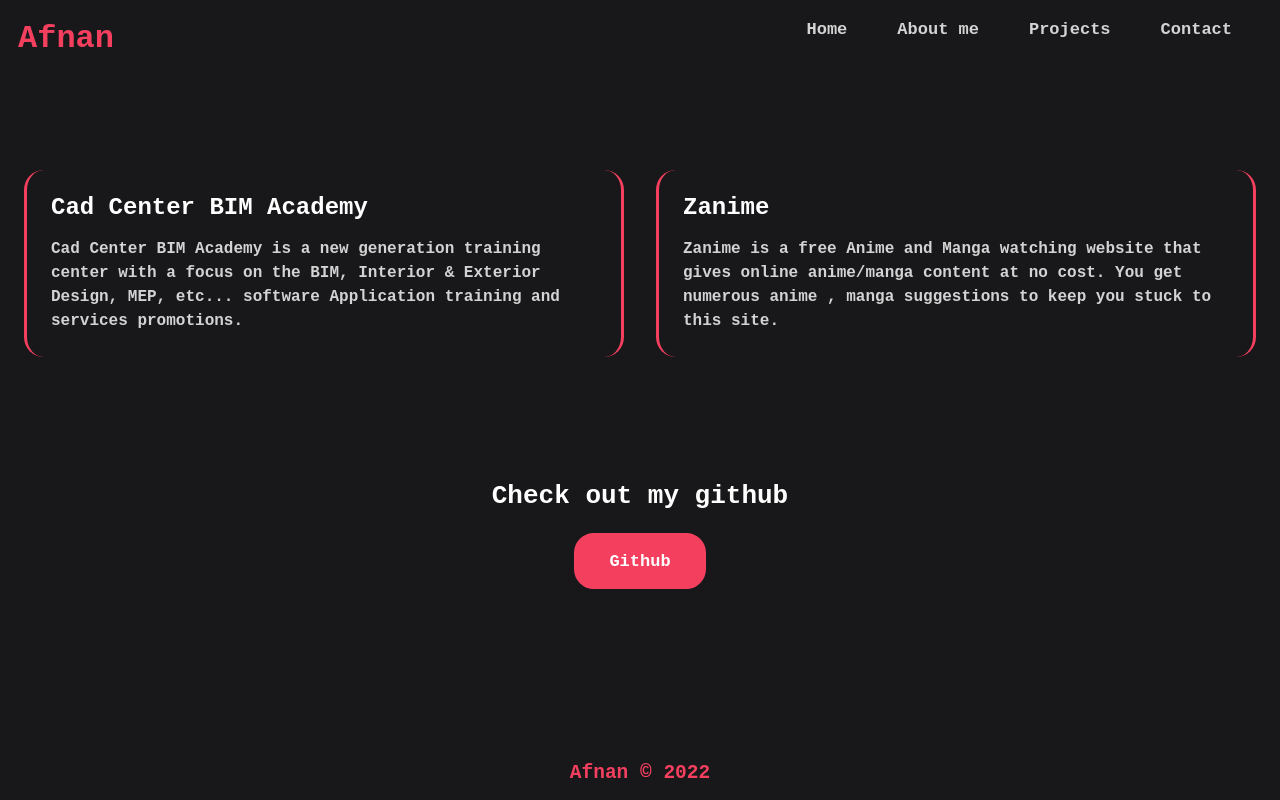
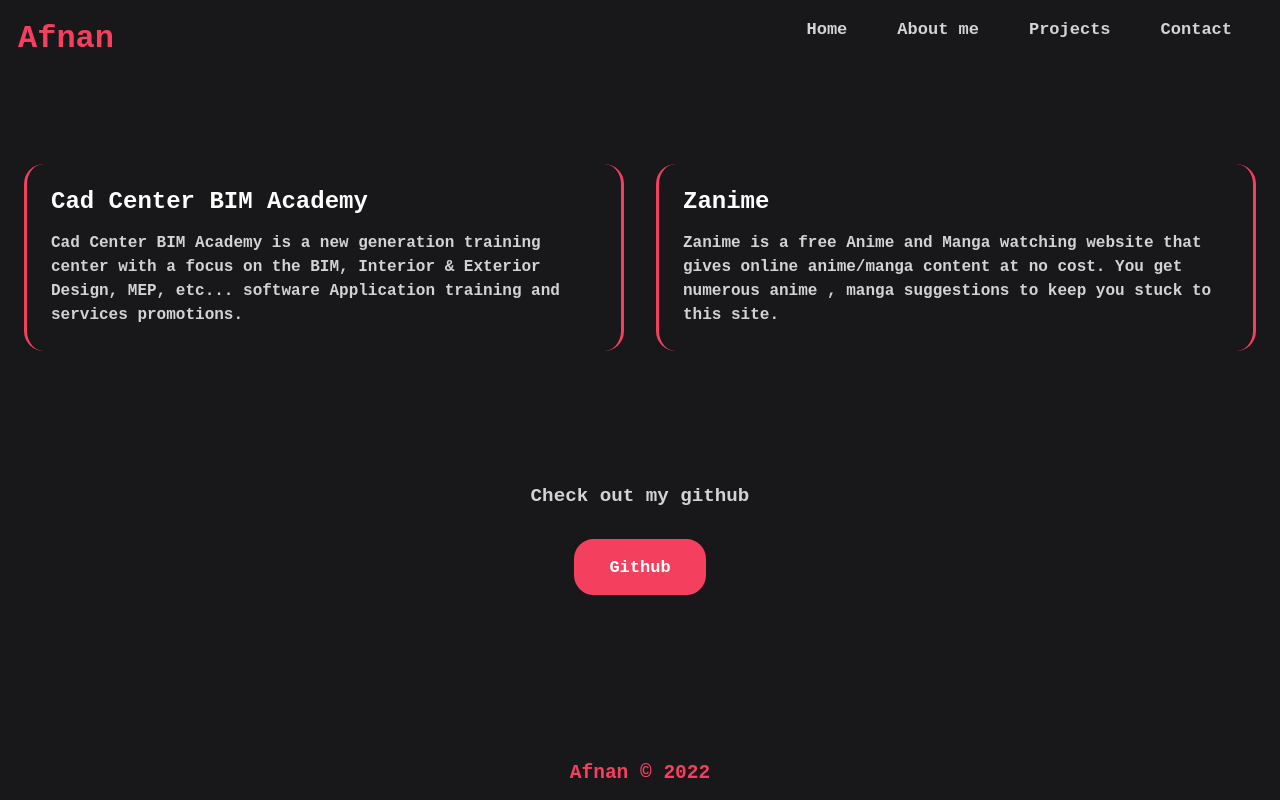
Before and after one commit to afnan007a/Portfolio-NextJS, a Next.js app: page /projects in a window 1280 px wide. Built offline with nearby package versions, Linux system fonts and the light colour scheme.

Commit message:
Update projects.js

```diff
--- a/pages/projects.js
+++ b/pages/projects.js
@@ -53,7 +53,7 @@ export default function Home() {
         <h1>
         <br/><br/>
           <code>
-            <strong>Check out my github</strong>
+            <p><strong>Check out my github</strong></p>
           </code>
         </h1>
         <div className={styles.button}>
```
